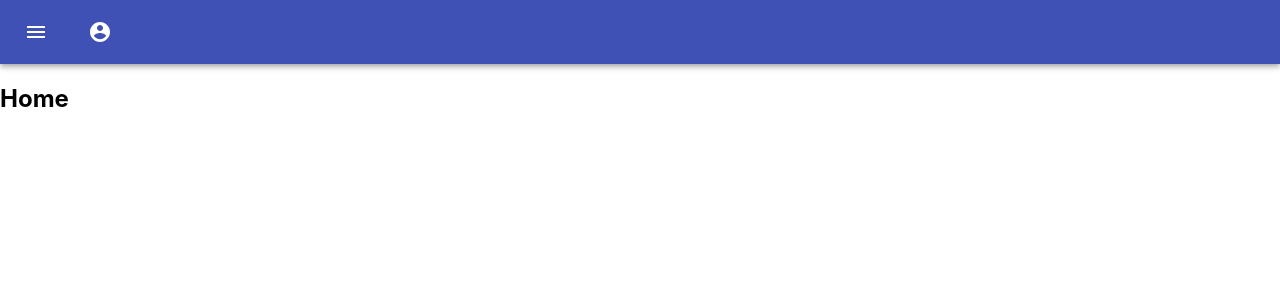
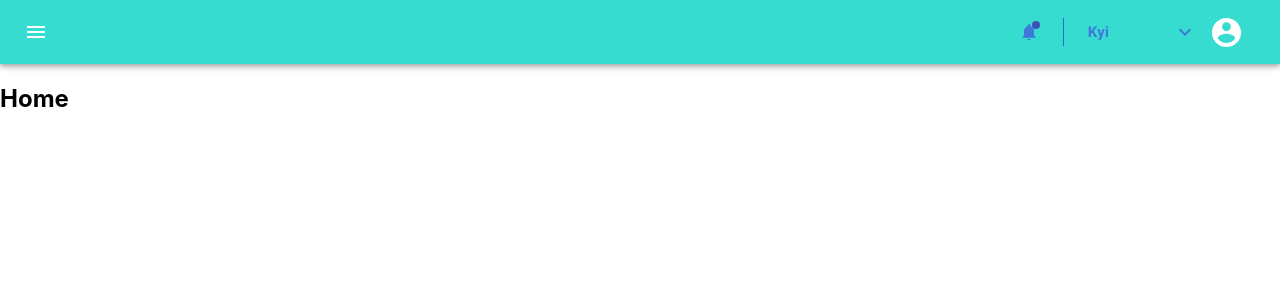
Before and after one commit to gyimyarsayar/doctor_spa, a React (Create React App) app: page / in a window 1280 px wide. Shown: the top 300 px of the page. Built offline with nearby package versions, Linux system fonts and the light colour scheme.

Commit message:
create nav bar

```diff
--- a/package.json
+++ b/package.json
@@ -3,7 +3,7 @@
   "version": "0.1.0",
   "private": true,
   "dependencies": {
-    "@material-ui/core": "^4.9.7",
+    "@material-ui/core": "^4.9.14",
     "@material-ui/icons": "^4.9.1",
     "@testing-library/jest-dom": "^4.2.4",
     "@testing-library/react": "^9.3.2",
--- a/public/index.html
+++ b/public/index.html
@@ -3,7 +3,10 @@
   <head>
     <meta charset="utf-8" />
     <link rel="icon" href="%PUBLIC_URL%/favicon.ico" />
-    <meta name="viewport" content="width=device-width, initial-scale=1" />
+    <meta
+      name="viewport"
+      content="minimum-scale=1, initial-scale=1, width=device-width"
+    />
     <meta name="theme-color" content="#000000" />
     <meta
       name="description"
--- a/src/App.jsx
+++ b/src/App.jsx
@@ -1,5 +1,5 @@
 import React from "react";
-import { BrowserRouter as Router, Switch, Route, Link } from "react-router-dom";
+import { BrowserRouter as Router, Switch, Route } from "react-router-dom";
 
 import routes from "./router/routes";
 
@@ -25,8 +25,8 @@ const App = () => {
         <Appbar />
 
         <Switch>
-          {routes.map(route => (
-            <Route exact path={route.path}>
+          {routes.map((route, i) => (
+            <Route key={i} exact path={route.path}>
               {route.component}
             </Route>
           ))}
--- a/src/components/Appbar.jsx
+++ b/src/components/Appbar.jsx
@@ -7,14 +7,42 @@ import MenuIcon from "@material-ui/icons/Menu";
 import AccountCircle from "@material-ui/icons/AccountCircle";
 import Menu from "@material-ui/core/Menu";
 import MenuItem from "@material-ui/core/MenuItem";
+import ExpandMoreIcon from "@material-ui/icons/ExpandMore";
+import Typography from "@material-ui/core/Typography";
+import NotificationsIcon from "@material-ui/icons/Notifications";
+import Badge from "@material-ui/core/Badge";
 
-const useStyles = makeStyles(theme => ({
+const useStyles = makeStyles((theme) => ({
   root: {
     flexGrow: 1
   },
   menuButton: {
     marginRight: theme.spacing(2)
+  },
+  appBar: {
+    backgroundColor: "#35DCCF"
+  },
+  logo: {
+    flexGrow: 1
+  },
+  profileName: {
+    color: "#4078D9",
+    fontSize: 15,
+    fontWeight: "bold",
+    marginRight: theme.spacing(8)
+  },
+  splitter: {
+    width: 1,
+    height: 28,
+    background: "#1279BA",
+    marginRight: theme.spacing(3),
+    marginLeft: theme.spacing(3)
   }
+  // badge: {
+  //   color:
+  //     "transparent linear-gradient(180deg, #4078D9 0%, #3AB6DE 62%, #35F2E3 100%, #203C6D 100%) 0% 0% no-repeat padding-box",
+  //   border: "2px solid #fff"
+  // }
 }));
 
 const Appbar = () => {
@@ -23,7 +51,7 @@ const Appbar = () => {
   const [anchorEl, setAnchorEl] = useState(null);
   const open = Boolean(anchorEl);
 
-  const handleMenu = event => {
+  const handleMenu = (event) => {
     setAnchorEl(event.currentTarget);
   };
 
@@ -33,7 +61,7 @@ const Appbar = () => {
 
   return (
     <div className={classes.root}>
-      <AppBar position="static">
+      <AppBar className={classes.appBar} position="static">
         <Toolbar>
           <IconButton
             edge="start"
@@ -43,17 +71,27 @@ const Appbar = () => {
           >
             <MenuIcon />
           </IconButton>
+          <div className={classes.logo}></div>
+          <Badge
+            className={classes.badge}
+            color="primary"
+            overlap="circle"
+            variant="dot"
+          >
+            <NotificationsIcon fontSize="small" style={{ color: "#4078D9" }} />
+          </Badge>
 
-          <div>
+          <div className={classes.splitter} />
+          <Typography className={classes.profileName}>Kyi</Typography>
+          <ExpandMoreIcon style={{ color: "#4078D9" }} />
           <IconButton
             aria-label="account of current user"
             aria-controls="menu-appbar"
             aria-haspopup="true"
             onClick={handleMenu}
             color="inherit"
-              size="large"
           >
-              <AccountCircle />
+            <AccountCircle fontSize="large" />
           </IconButton>
           <Menu
             id="menu-appbar"
@@ -73,7 +111,6 @@ const Appbar = () => {
             <MenuItem onClick={handleClose}>Profile</MenuItem>
             <MenuItem onClick={handleClose}>My account</MenuItem>
           </Menu>
-          </div>
         </Toolbar>
       </AppBar>
     </div>
```
Also changed, not shown: 1 other file (tests, documents, lock files or other folders). Lines whose indentation alone changed are shown as unchanged.
